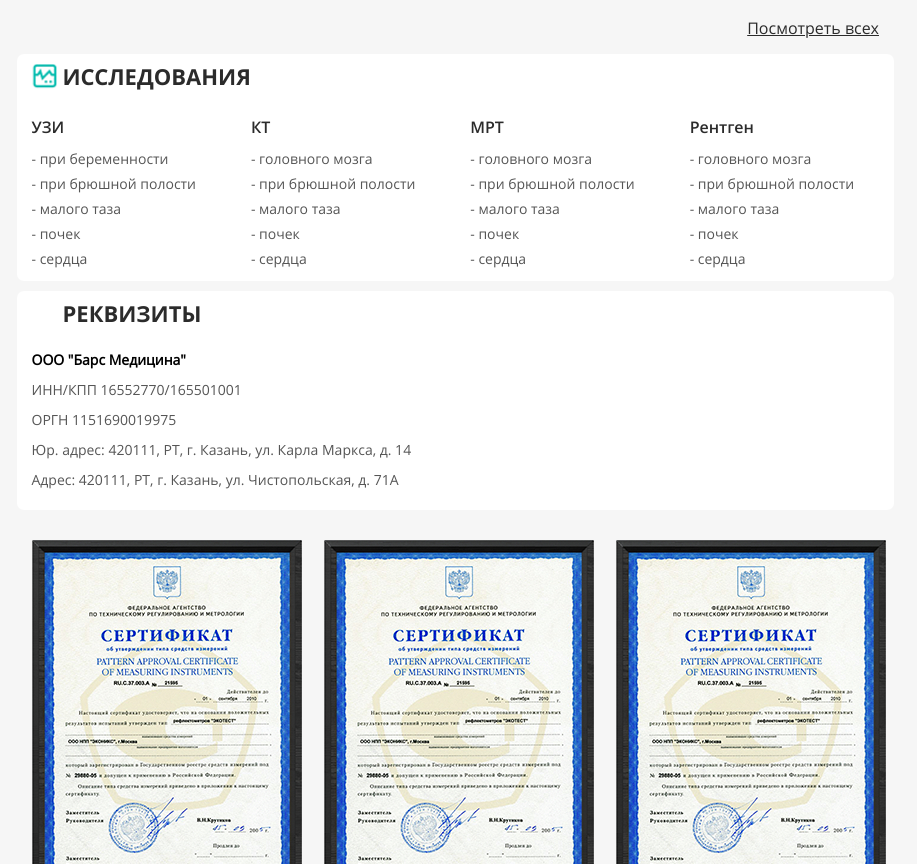
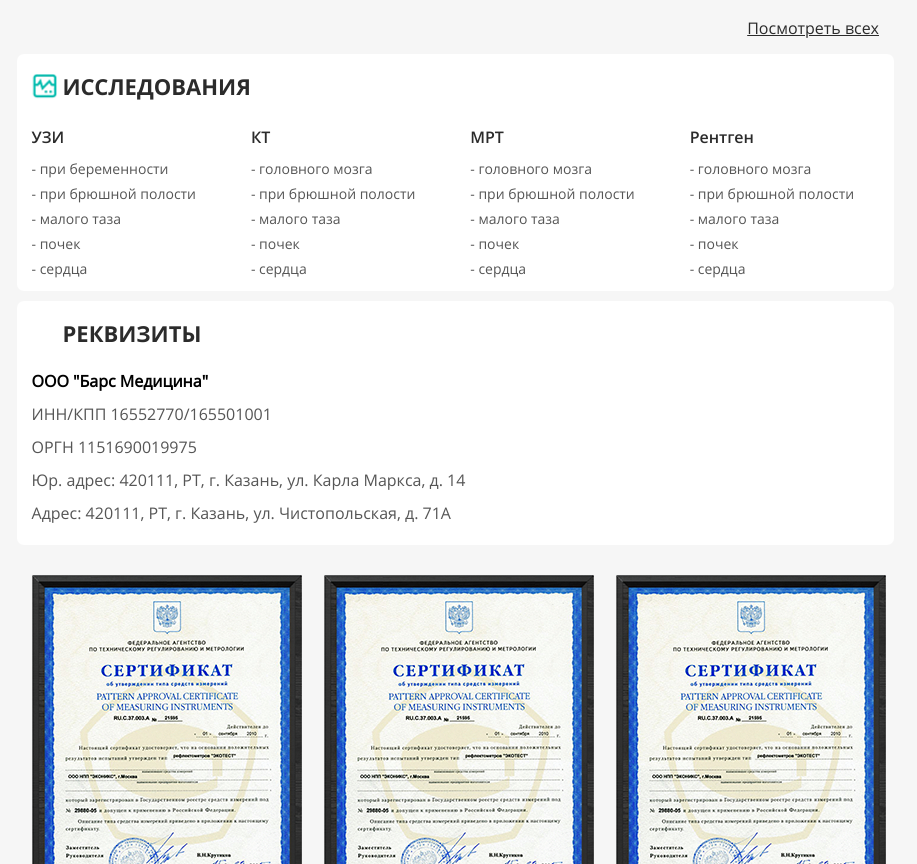
Before and after one commit to rinatoptimus/str, a website: page my-linker-2 (Страница клиники) (копия)/index.html in a window 1280 px wide. Shown: the part 1060-1924 px from the top of the page, without its empty margins (331-1248 px from the left). Drawn offline with nearby package versions, Linux system fonts and the light colour scheme.

Commit message:
08.12.16 16:13 Исправление ссылок в сайдбаре для ФФ.

```diff
--- a/my-linker-2 (Страница клиники) (копия)/app/sass/_clinics.scss
+++ b/my-linker-2 (Страница клиники) (копия)/app/sass/_clinics.scss
@@ -66,10 +66,10 @@ h5 {
 .row-img {
   //padding-top: 15px;
   border-radius: 7px 7px 0 0;
-  .col-lg-12 {
-    padding-left: 0;
-    padding-right: 0;
-  }
+    .col-lg-12 {
+      padding-left: 0;
+      padding-right: 0;
+    }
 }
 
 .bg-white {
@@ -144,7 +144,6 @@ h5 {
         float: left;
         padding-right: 15px;
         font-size: 11px;
-
         a {
           color: $header-list;
         }
@@ -331,7 +330,10 @@ h5 {
   border-radius: 7px;
   h4 {
     display: block;
-    margin-bottom: 20px;
+    margin: {
+      top: 20px;
+      bottom: 20px;
+    }
     &:before {
       content: '';
       display: block;
@@ -359,11 +361,16 @@ h5 {
 
 .col-requisites {
   border-radius: 7px;
-  margin-top: 10px;
-  margin-bottom: 30px;
+  margin: {
+    top: 10px;
+    bottom: 30px;
+  }
   h4 {
     display: block;
-    margin-bottom: 25px;
+    margin: {
+      top: 20px;
+      bottom: 25px;
+    }
     &:before {
       content: '';
       display: block;
@@ -372,13 +379,15 @@ h5 {
       height: 25px;
       float: left;
       margin: 0 6px 0 0;
-      background-size: 100%;
-      background-position: 44% 57%;
+      background: {
+        size: 100%;
+        position: 44% 57%;
+      }
     }
   }
   address {
     p {
-      font-style: 16px;
+      font-size: 16px;
       color: $grey-lighter;
       strong {
         color: $black;
--- a/my-linker-2 (Страница клиники) (копия)/app/sass/_sticky-sidebar.scss
+++ b/my-linker-2 (Страница клиники) (копия)/app/sass/_sticky-sidebar.scss
@@ -12,6 +12,9 @@
           background-color: transparent;
           text-decoration: underline;
           transition: all 600ms ease-out;
+          &:focus {
+            color: $sidebar-link;
+          }
         }
       }
       li {
```
Also changed, not shown: my-linker-2 (Страница клиники) (копия)/app/css/style.css.
